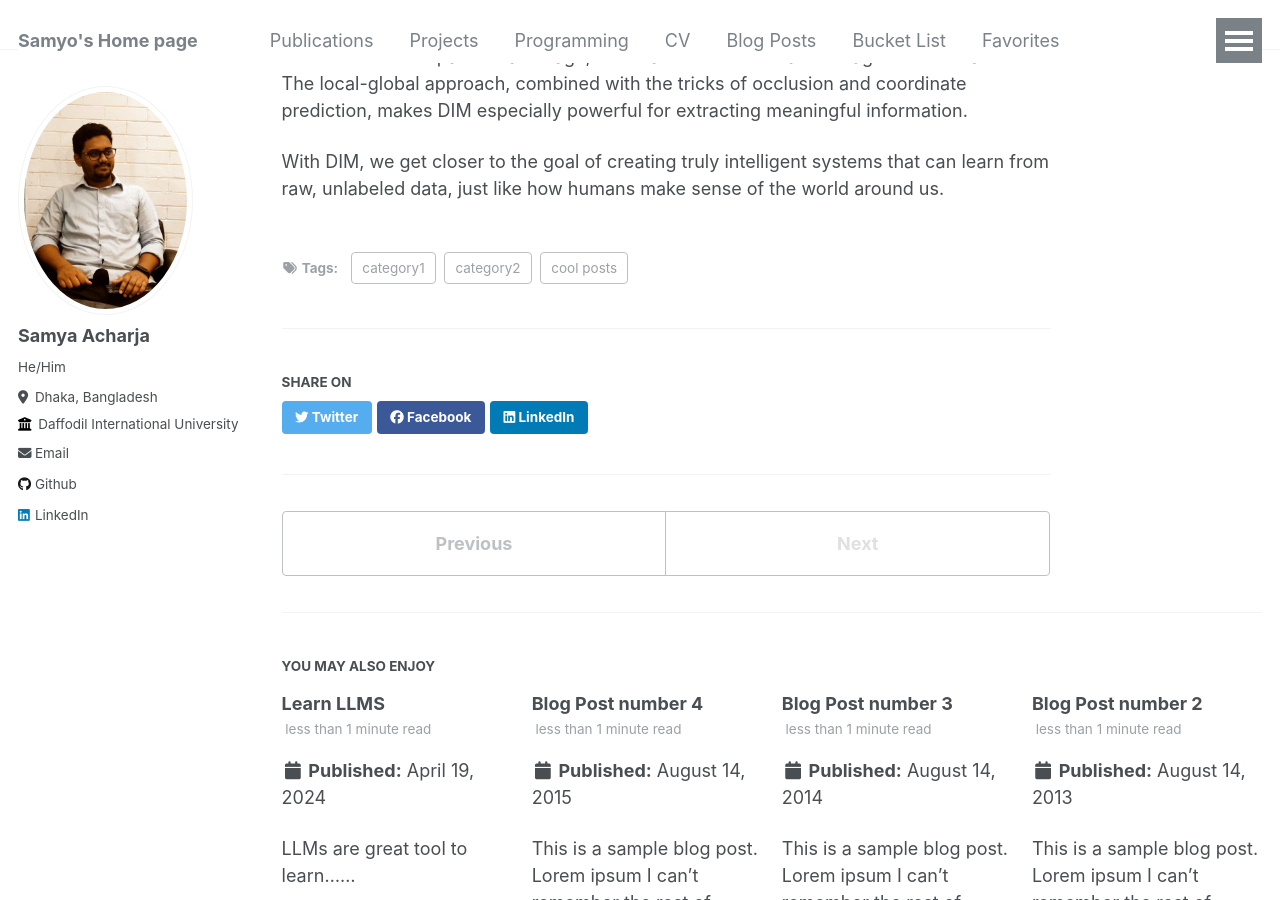
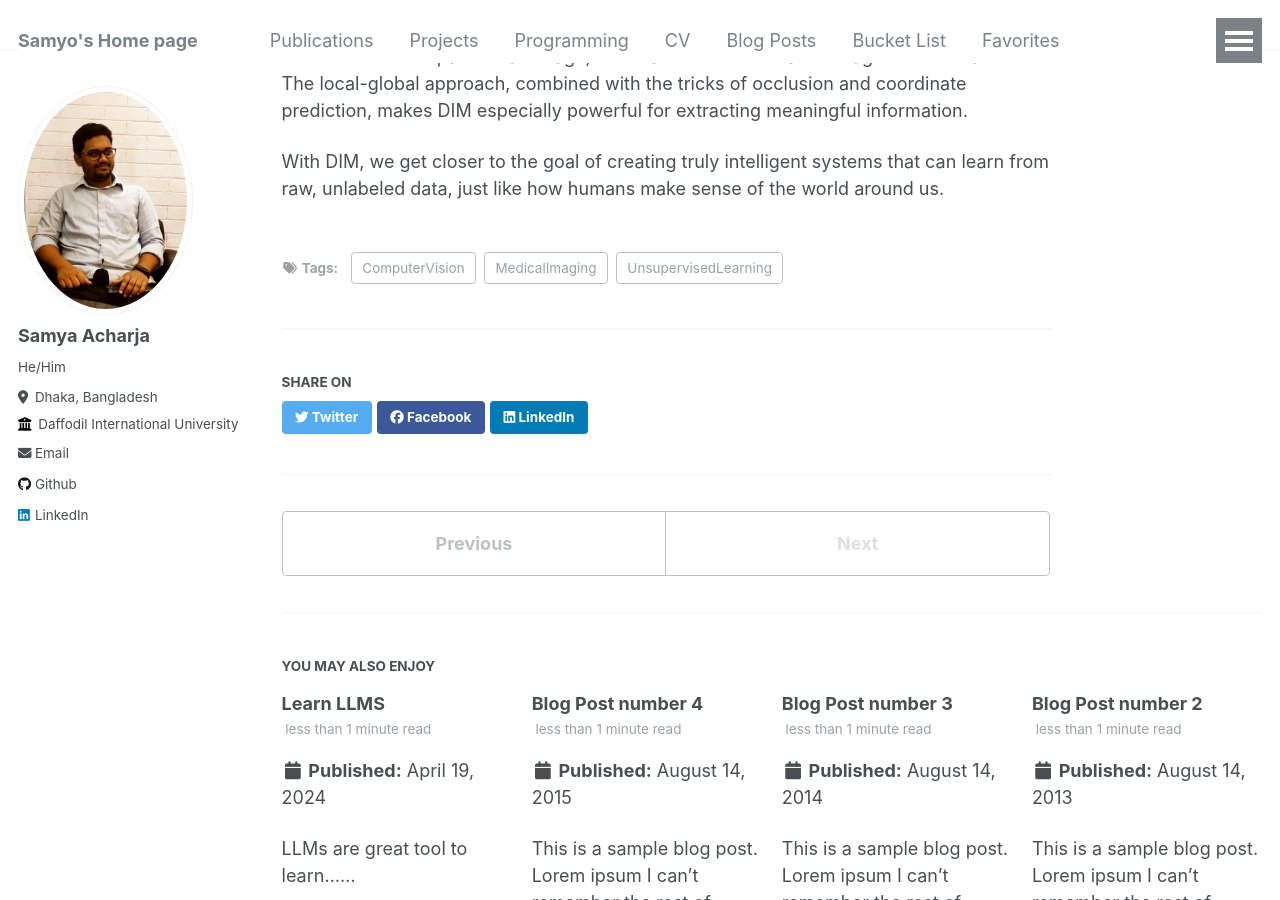
Before and after one commit to samyo00/samyo00.github.io, a Jekyll site: the page built from _posts/2199-01-01-future-post.md, in a window 1280 px wide and 900 px high, scrolled down 3435 px. Built offline with Jekyll 4.4.1, drawn with Linux system fonts in a browser that asks for light colours.

Commit message:
Update deepinfomax.md

```diff
--- a/_posts/2199-01-01-future-post.md
+++ b/_posts/2199-01-01-future-post.md
@@ -3,9 +3,9 @@ title: 'DeepInfoMax'
 date: 2024-11-04
 permalink: /posts/2012/08/blog-post-4/
 tags:
-  - cool posts
-  - category1
-  - category2
+  - UnsupervisedLearning
+  - ComputerVision
+  - MedicalImaging
 ---
 
 Deep InfoMax (DIM) is crucial because it allows models to learn from images without requiring labeled data, which can be challenging to obtain in many fields. For instance, in medical imaging, expert annotation is often necessary to label X-rays or MRIs accurately, making the process time-consuming and costly. DIM addresses this issue by enabling unsupervised learning, allowing machines to extract valuable features from images directly. This capability opens up opportunities for advanced applications in areas where labeled data is scarce or expensive to acquire, enhancing efficiency and accessibility in critical domains like healthcare, autonomous driving, and security.
```
